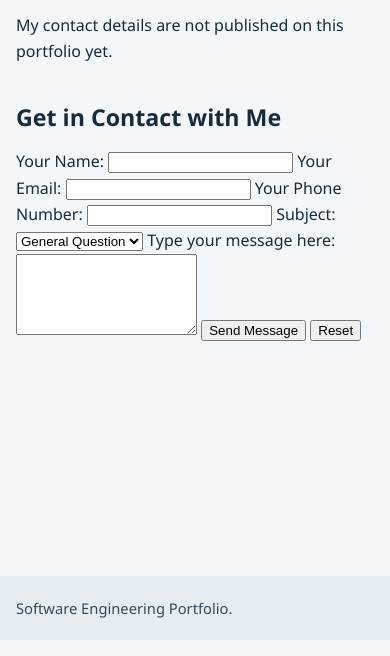
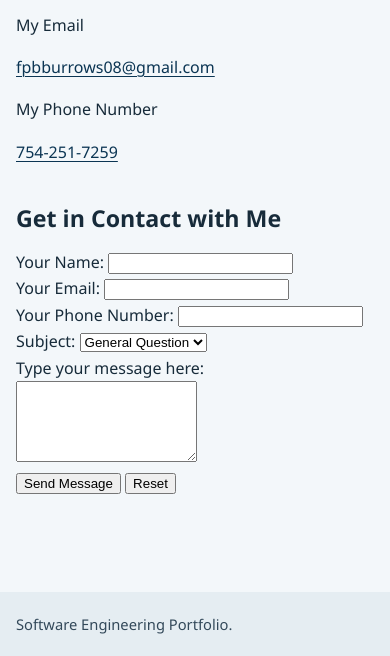
Before and after one commit to fpb08/software-engineering-portfolio, a plain HTML site: page contact.html in a window 390 px wide. Shown: the part 252-908 px from the top of the page. Drawn offline with Linux system fonts and the light colour scheme.

Commit message:
Update contact details in contact.html
Added email and phone number contact details to the page, with better formatting for the form

```diff
--- a/contact.html
+++ b/contact.html
@@ -28,7 +28,10 @@
     <header class="page-heading">
       <p class="eyebrow">Get in touch</p>
       <h1>Contact</h1>
-      <p>My contact details are not published on this portfolio yet.</p>
+      <p>My Email</p>
+      <a href="mailto:fpbburrows08@gmail.com">fpbburrows08@gmail.com</a> <br>
+      <p>My Phone Number</p>
+      <a href="tel:7542517259">754-251-7259</a>
     </header>
     <section class="content-section" aria-labelledby="contact-heading">
       <h2 id="contact-heading"> Get in Contact with Me</h2>
@@ -37,12 +40,15 @@
 
         <label for="name">Your Name:</label>
         <input type="text" id="name" name="name" required>
+        <br>
 
         <label for="email">Your Email:</label>
         <input type="email" id="email" name="email" required>
+        <br>
 
         <label for="phone">Your Phone Number:</label>
         <input type="tel" id="phone" name="phone">
+        <br>
 
         <label for="subject">Subject:</label>
         <select id="subject" name="subject">
@@ -50,9 +56,11 @@
           <option value="projects">Projects</option>
           <option value="other">Other</option>
         </select>
+        <br>
 
         <label for="message">Type your message here:</label>
         <textarea id="message" name="message" rows="5" required></textarea>
+        <br>
 
         <input type="submit" value="Send Message">
         <input type="reset" value="Reset">
```
